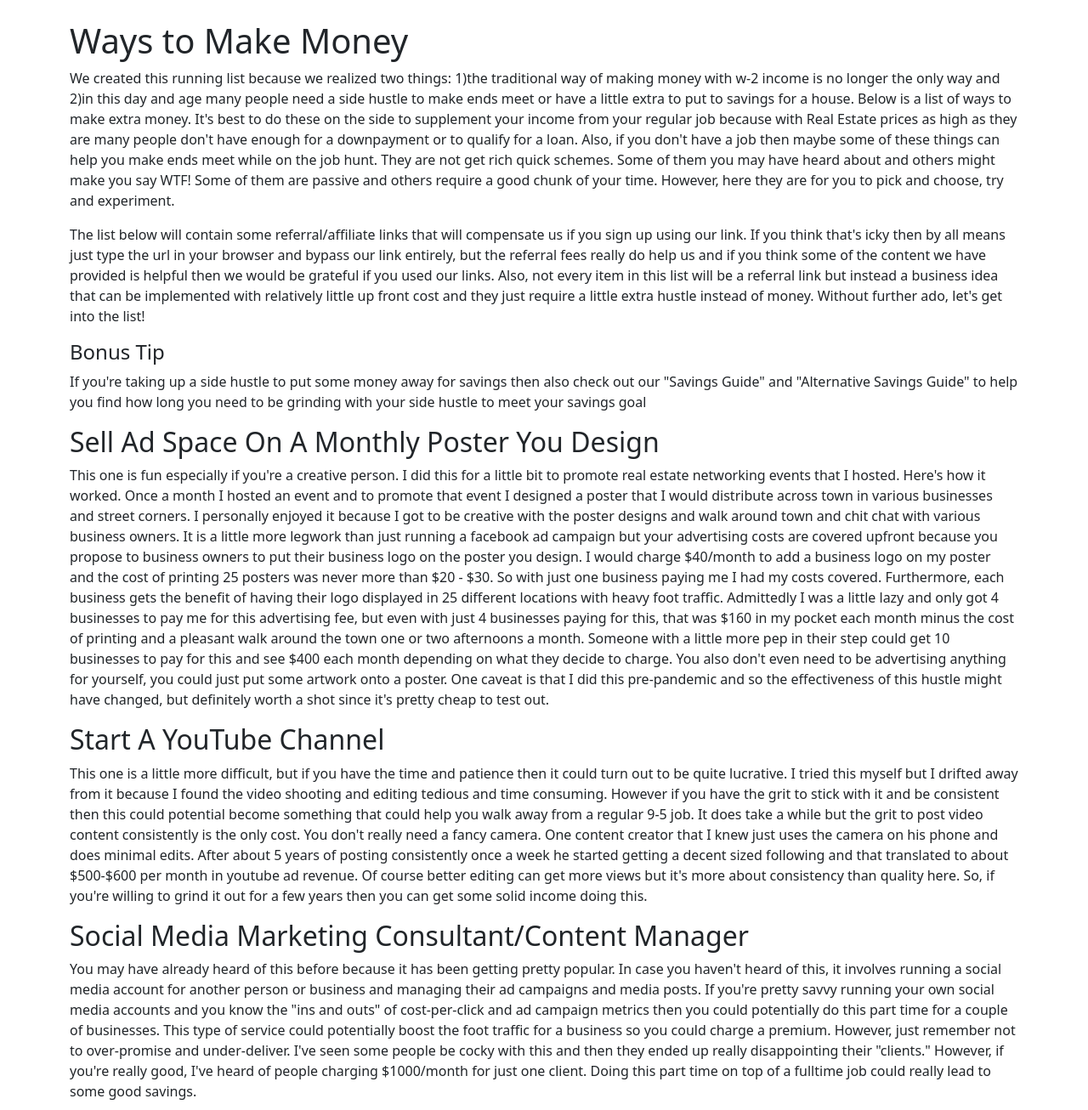
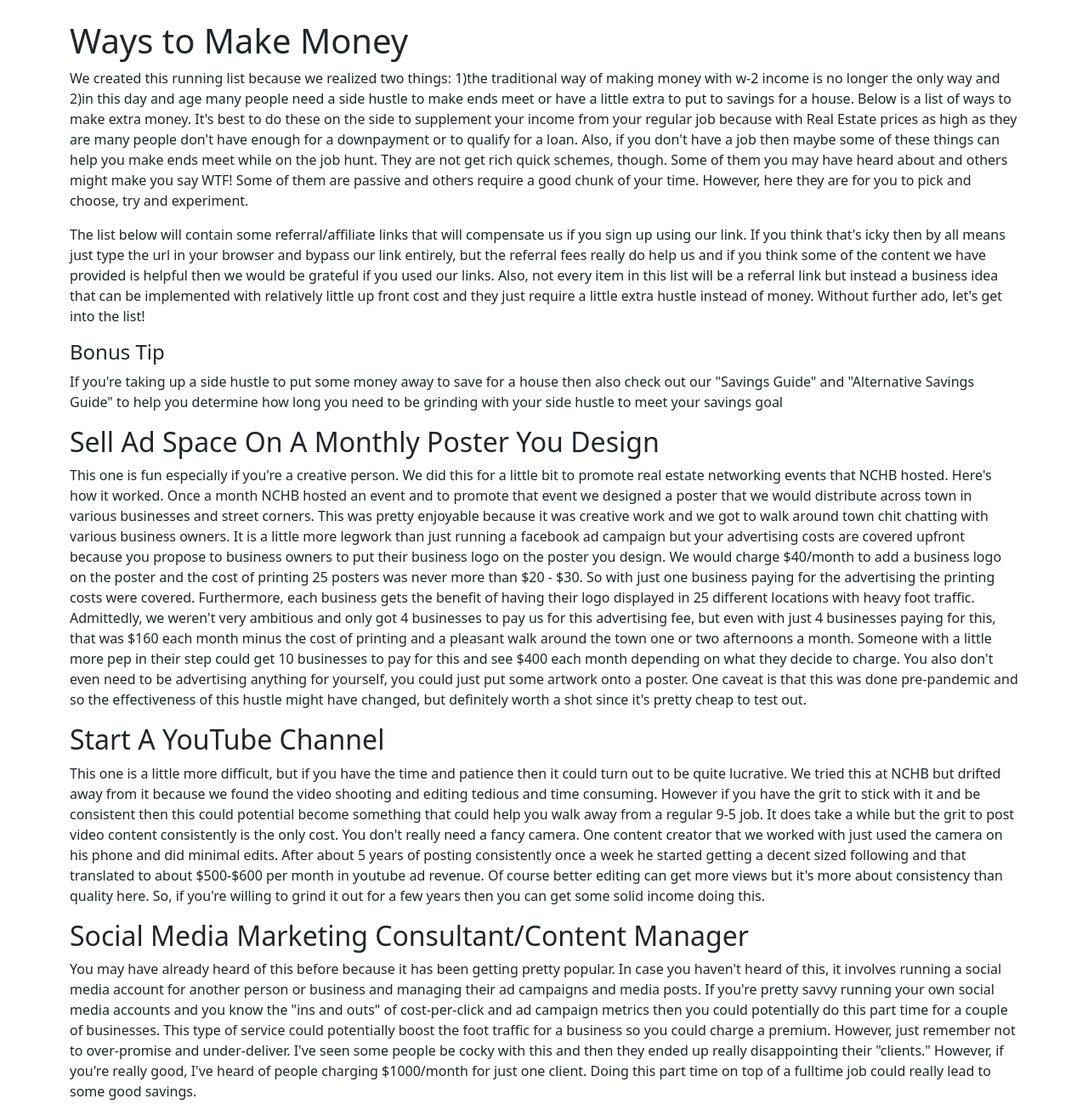
Before and after one commit to ssbyrne89/DIYInvestmentPrimer, a Flask app: page /wtmm in a window 1280 px wide. Shown: the part 56-1362 px from the top of the page at 85% size. Run offline with Flask 2, Linux system fonts and the light colour scheme.

Commit message:
some more edits

```diff
--- a/web_app/templates/wtmm.html
+++ b/web_app/templates/wtmm.html
@@ -7,7 +7,7 @@
             a little extra to put to savings for a house. Below is a list of ways to make extra money. It's best to do these on the side to
             supplement your income from your regular job because with Real Estate prices as high as they are many people don't have
             enough for a downpayment or to qualify for a loan. Also, if you don't have a job then maybe some of these things can
-            help you make ends meet while on the job hunt. They are not get rich quick schemes.
+            help you make ends meet while on the job hunt. They are not get rich quick schemes, though.
             Some of them you may have heard about and others might make you say WTF! Some of them are passive and others require
             a good chunk of your time. However, here they are for you to pick and choose, try and experiment.
         </p>
@@ -22,35 +22,35 @@
 
         <h4>Bonus Tip</h4>
         <p>
-            If you're taking up a side hustle to put some money away for savings then also check out our "Savings Guide" and
-            "Alternative Savings Guide" to help you find how long you need to be grinding with your side hustle to meet your
+            If you're taking up a side hustle to put some money away to save for a house then also check out our "Savings Guide" and
+            "Alternative Savings Guide" to help you determine how long you need to be grinding with your side hustle to meet your
             savings goal
         </p>
         <h2>Sell Ad Space On A Monthly Poster You Design</h2>
         <p>
-            This one is fun especially if you're a creative person. I did this for a little bit to promote real estate
-            networking events that I hosted. Here's how it worked. Once a month I hosted an event and to promote that event
-            I designed a poster that I would distribute across town in various businesses and street corners. I personally
-            enjoyed it because I got to be creative with the poster designs and walk around town and chit chat with various
-            business owners. It is a little more legwork than just running a facebook ad campaign but your advertising
+            This one is fun especially if you're a creative person. We did this for a little bit to promote real estate
+            networking events that NCHB hosted. Here's how it worked. Once a month NCHB hosted an event and to promote that event
+            we designed a poster that we would distribute across town in various businesses and street corners. This was pretty
+            enjoyable because it was creative work and we got to walk around town chit chatting with various business owners.
+            It is a little more legwork than just running a facebook ad campaign but your advertising
             costs are covered upfront because you propose to business owners to put their business logo on the poster you
-            design. I would charge $40/month to add a business logo on my poster and the cost of printing 25 posters was
-            never more than $20 - $30. So with just one business paying me I had my costs covered. Furthermore, each business
-            gets the benefit of having their logo displayed in 25 different locations with heavy foot traffic. Admittedly I was
-            a little lazy and only got 4 businesses to pay me for this advertising fee, but even with just 4 businesses paying
-            for this, that was $160 in my pocket each month minus the cost of printing and a pleasant walk around the town one
+            design. We would charge $40/month to add a business logo on the poster and the cost of printing 25 posters was
+            never more than $20 - $30. So with just one business paying for the advertising the printing costs were covered. Furthermore, each business
+            gets the benefit of having their logo displayed in 25 different locations with heavy foot traffic. Admittedly, we weren't
+            very ambitious and only got 4 businesses to pay us for this advertising fee, but even with just 4 businesses paying
+            for this, that was $160 each month minus the cost of printing and a pleasant walk around the town one
             or two afternoons a month. Someone with a little more pep in their step could get 10 businesses to pay for this
             and see $400 each month depending on what they decide to charge. You also don't even need to be advertising anything for
-            yourself, you could just put some artwork onto a poster. One caveat is that I did this pre-pandemic and so the
+            yourself, you could just put some artwork onto a poster. One caveat is that this was done pre-pandemic and so the
             effectiveness of this hustle might have changed, but definitely worth a shot since it's pretty cheap to test out.
         </p>
         <h2>Start A YouTube Channel</h2>
         <p>This one is a little more difficult, but if you have the time and patience then it could turn out to be quite lucrative.
-           I tried this myself but I drifted away from it because I found the video shooting and editing tedious and time
+           We tried this at NCHB but drifted away from it because we found the video shooting and editing tedious and time
            consuming. However if you have the grit to stick with it and be consistent then this could potential become something
            that could help you walk away from a regular 9-5 job. It does take a while but the grit to post video content consistently
-           is the only cost. You don't really need a fancy camera. One content creator that I knew just uses the camera on
-           his phone and does minimal edits. After about 5 years of posting consistently once a week he started getting a
+           is the only cost. You don't really need a fancy camera. One content creator that we worked with just used the camera on
+           his phone and did minimal edits. After about 5 years of posting consistently once a week he started getting a
            decent sized following and that translated to about $500-$600 per month in youtube ad revenue. Of course better editing
            can get more views but it's more about consistency than quality here. So, if you're willing to grind it out for a few
            years then you can get some solid income doing this.
@@ -78,7 +78,7 @@
             can come anywhere close to that in a savings or checking account. To do this you'll have to buy some cryptocurrency on an
             exchange such as CoinBase. If you want to avoid to the volatility then just buy "US Dollar coin" or "USDC." Once
             you have your cryptocurrency on CoinBase then you transfer that amount to an interest paying account. As I mentioned
-            above there are several interest paying accounts. The three that I have are:
+            above there are several interest paying accounts. The three that we use are:
             <ul>
                 <li><a href="https://celsiusnetwork.app.link/12176645aa">Celsius</a></li>
                 <p>This account, or wallet as they refer to them, pays interest weekly so your accounts will compound weekly.
@@ -141,16 +141,16 @@
             shipping and payment processing. All you have to do is load up the designs. <a href="https://www.redbubble.com/people/ssbyrne89/shop?asc=u">Check it out for yourself.</a> NorCo HomeBuyers (NCHB)
             doesn't offer any merch on there but another company with whom NCHB is affiliated does have merchandise on there. There's no
             need to buy any of their merchandise, we are just linking to their stuff to show you an example in case designing t-shirts
-            seems like a fun side gig for you. You don't make much money, but you do get a cut of every sale that is made with your
-            designs and then they direct deposit your earnings into your bank account.
+            seems like a fun side gig for you. You don't make much money per sale, but if can manage to sell a large enough volume then
+            it could be a decent amount of money for you. They will simply direct deposit your earnings into your bank account.
         </p>
         <h2>Certificates of Deposit or a CD Account</h2>
-        <p>Banks have been thrown under the bus a lot above in this list but they do have some merits. Those include
+        <p>Banks have been thrown under the bus a lot in this list but they do have some merits. Those include
             a long track record of keeping money safe, FDIC insurance, and familiarity. It's a good idea to have at least one bank
             account, either checking or savings. Another type of account that a bank offers is a certificate of deposit. At the time
             of writing this list there doesn't appear to be any CD accounts offered by any bank that offer over 1% in interest so
             not a good means of growing your money or making extra money. However, this type of account would be good for an
-            emergency fund or some sort fund where you don't need the funds readily available. You can rest assured that your money
+            emergency fund or some sort of fund where you don't need the funds readily available. You can rest assured that your money
             will be safe from most things. Most things, except for inflation.
         </p>
         <h2>Running a Node</h2>
@@ -173,11 +173,12 @@
             However, since you're already on the internet and you're already being bombarded with ads then why not get paid
             for it. It's called Brave and they will only serve you ads based on the types of ads you decide that you want to
             see and the frequency that you decide you want to see them. What a concept, right? Instead of getting blasted with
-            weird, random ads that you don't want to see you get to choose what kinds and often you see ads. For each ad you
-            decide to click on and view the browser will pay you in their cryptocurrency called 'BAT' which is short for "Basic
-            Attention Token." The idea behind it is that they are paying you for your attention, which in today's world is truly
-            a valuable thing. Furthermore, their browser offers really great privacy and security features that protect you while
-            you're on the internet. To learn more or download the Brave browser <a href="https://brave.com/">CLICK HERE.</a>
+            weird, random ads that you don't want to see, you get to choose what kinds of ads you see and how often you see them.
+            For each ad you decide to click on and view the browser will pay you in their cryptocurrency called 'BAT'
+            which is short for "Basic Attention Token." The idea behind it is that they are paying you for your attention,
+            which in today's world is truly a valuable thing. Furthermore, their browser offers really great privacy and
+            security features that protect you while you're on the internet. To learn more or download the Brave browser
+            <a href="https://brave.com/">CLICK HERE.</a>
         <h5>Pro Tip</h5>
         <p>
             The <a href="https://celsiusnetwork.app.link/12176645aa">Celsius</a> wallet pays interest on BAT. So you can
```
